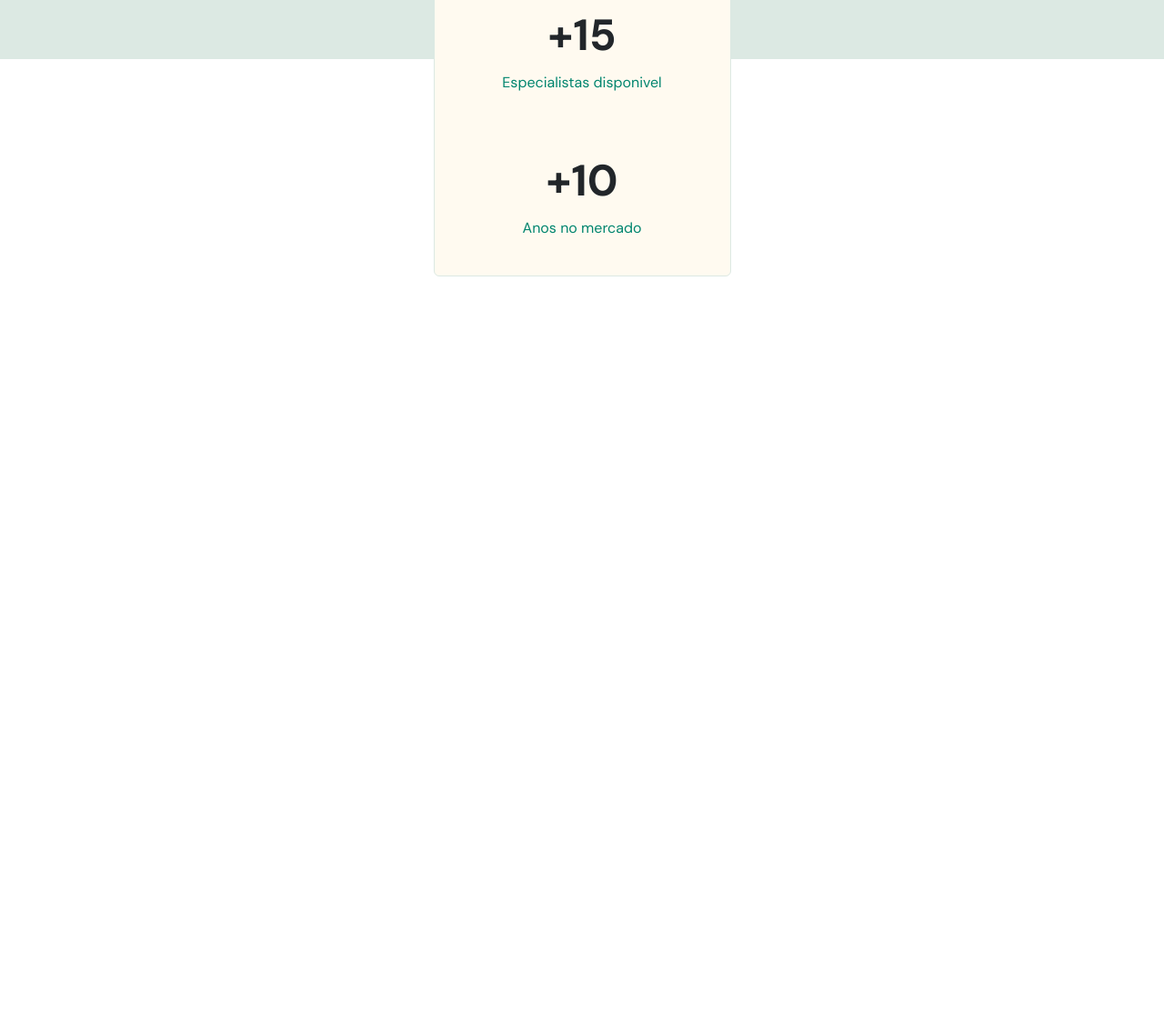
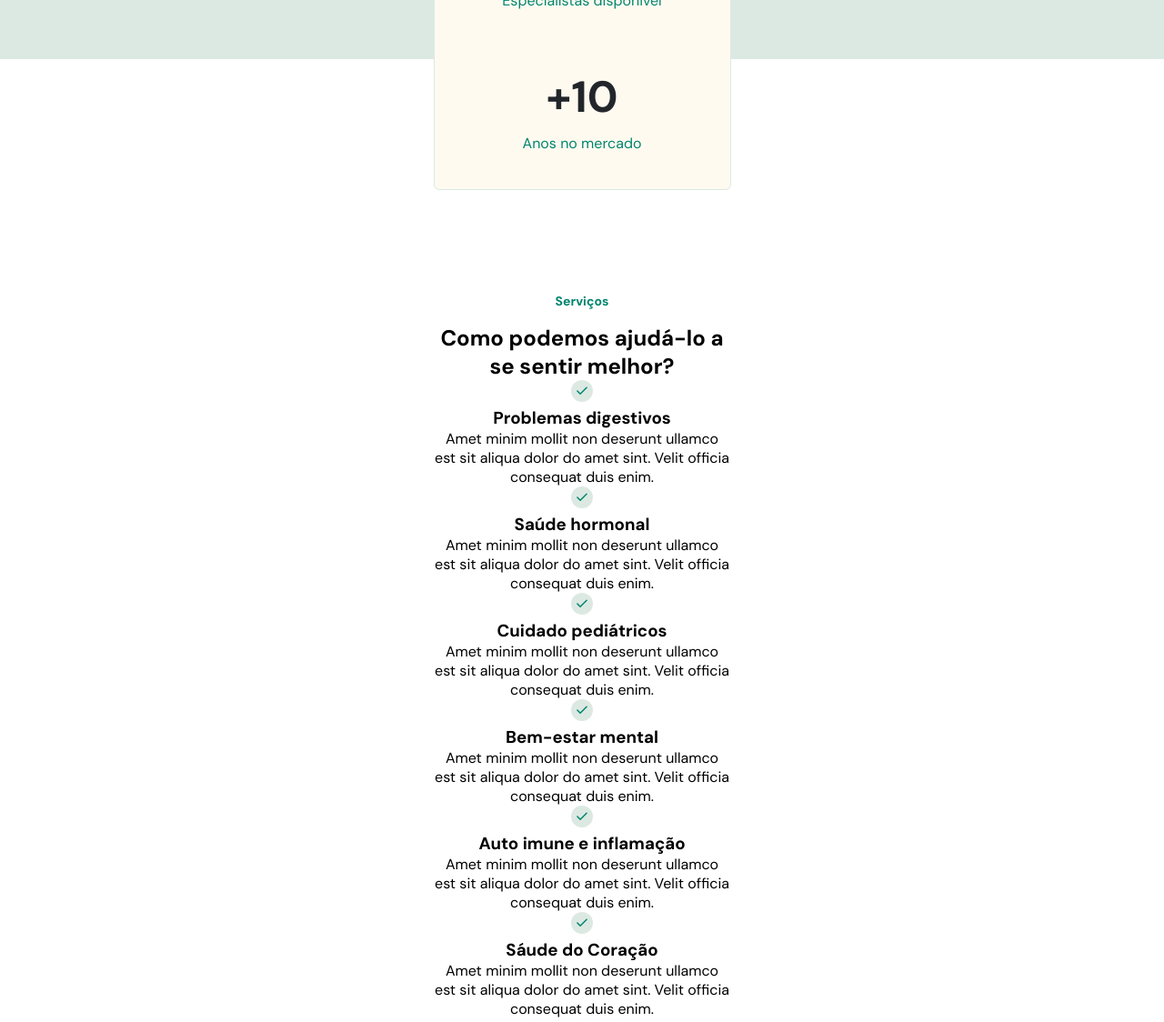
Before and after one commit to josetrafalgar/doctorcare.github.io, a plain HTML site: page index.html in a window 1280 px wide. Shown: the part 1087-2211 px from the top of the page at 91% size. Before the commit the page ends 1391 px from the top, so only its background shows below. Drawn offline with nearby package versions, Linux system fonts and the light colour scheme.

Commit message:
Add files via upload

```diff
--- a/index.html
+++ b/index.html
@@ -15,7 +15,7 @@
   <body onscroll="onScroll()" class="">
     <nav id="navigation" class="">
       <div class="wrapper">
-        <a class="logo" href="#">
+        <a class="logo" href="#home">
           <svg
             width="133"
             height="18"
@@ -68,9 +68,9 @@
 
         <div class="menu">
           <ul>
-            <li><a href="#">Ínicio</a></li>
-            <li><a href="#">Sobre</a></li>
-            <li><a href="#">Serviços</a></li>
+            <li><a onclick="closeMenu()" href="#home">Ínicio</a></li>
+            <li><a onclick="closeMenu()" href="#about">Sobre</a></li>
+            <li><a onclick="closeMenu()" href="#services">Serviços</a></li>
             <li><a href="#">Depoimentos</a></li>
           </ul>
           <button class="button">Agente sua Consulta</button>
@@ -215,12 +215,16 @@
         </button>
       </div>
     </nav>
-    <header class="wrapper">
+    <section id="home">
+      <div class="wrapper">
+        <header>
           <h4>BOAS-VINDAS A DOCTORCARE 👋</h4>
           <h1>Assistência médica simplificada para todos</h1>
+        </header>
+        <div class="content">
           <p>
-        Os médicos da DoctorCare vão além dos sintomas para tratar a causa raiz
-        de sua doença e proporcionar uma cura a longo prazo.
+            Os médicos da DoctorCare vão além dos sintomas para tratar a causa
+            raiz de sua doença e proporcionar uma cura a longo prazo.
           </p>
           <button>
             <svg
@@ -242,6 +246,8 @@
             src="assets/Foto.png"
             alt="Mulher negra vestido moleton e sorrindo"
           />
+
+        </div>
         <div class="stats">
           <div class="stat">
             <h3>+3.500</h3>
@@ -256,7 +262,185 @@
             <p>Anos no mercado</p>
           </div>
         </div>
+      </div>
+    </section>
+    <section id="services">
+      <div class="wrapper">
+        <header>
+          <h4>Serviços</h4>
+          <h2>Como podemos ajudá-lo a se sentir melhor?</h2>
         </header>
+<div class="content">
+  <div class="cards">
+    <div class="card">
+      <svg
+        width="24"
+        height="24"
+        viewBox="0 0 24 24"
+        fill="none"
+        xmlns="http://www.w3.org/2000/svg"
+      >
+        <circle cx="12" cy="12" r="12" fill="#DCE9E2" />
+        <path
+          d="M17.091 8.18182L10.091 15.1818L6.90918 12"
+          stroke="#00856F"
+          stroke-width="1.5"
+          stroke-linecap="round"
+          stroke-linejoin="round"
+        />
+      </svg>
+
+      <h3>Problemas digestivos</h3>
+      <p>
+        Amet minim mollit non deserunt ullamco est sit aliqua dolor do
+        amet sint. Velit officia consequat duis enim.
+      </p>
+    </div>
+
+    <div class="card">
+      <svg
+        width="24"
+        height="24"
+        viewBox="0 0 24 24"
+        fill="none"
+        xmlns="http://www.w3.org/2000/svg"
+      >
+        <circle cx="12" cy="12" r="12" fill="#DCE9E2" />
+        <path
+          d="M17.091 8.18182L10.091 15.1818L6.90918 12"
+          stroke="#00856F"
+          stroke-width="1.5"
+          stroke-linecap="round"
+          stroke-linejoin="round"
+        />
+      </svg>
+
+      <h3>Saúde hormonal</h3>
+      <p>
+        Amet minim mollit non deserunt ullamco est sit aliqua dolor do
+        amet sint. Velit officia consequat duis enim.
+      </p>
+    </div>
+
+    <div class="card">
+      <svg
+        width="24"
+        height="24"
+        viewBox="0 0 24 24"
+        fill="none"
+        xmlns="http://www.w3.org/2000/svg"
+      >
+        <circle cx="12" cy="12" r="12" fill="#DCE9E2" />
+        <path
+          d="M17.091 8.18182L10.091 15.1818L6.90918 12"
+          stroke="#00856F"
+          stroke-width="1.5"
+          stroke-linecap="round"
+          stroke-linejoin="round"
+        />
+      </svg>
+
+      <h3>Cuidado pediátricos</h3>
+      <p>
+        Amet minim mollit non deserunt ullamco est sit aliqua dolor do
+        amet sint. Velit officia consequat duis enim.
+      </p>
+    </div>
+
+    <div class="card">
+      <svg
+        width="24"
+        height="24"
+        viewBox="0 0 24 24"
+        fill="none"
+        xmlns="http://www.w3.org/2000/svg"
+      >
+        <circle cx="12" cy="12" r="12" fill="#DCE9E2" />
+        <path
+          d="M17.091 8.18182L10.091 15.1818L6.90918 12"
+          stroke="#00856F"
+          stroke-width="1.5"
+          stroke-linecap="round"
+          stroke-linejoin="round"
+        />
+      </svg>
+
+      <h3>Bem-estar mental</h3>
+      <p>
+        Amet minim mollit non deserunt ullamco est sit aliqua dolor do
+        amet sint. Velit officia consequat duis enim.
+      </p>
+    </div>
+
+    <div class="card">
+      <svg
+        width="24"
+        height="24"
+        viewBox="0 0 24 24"
+        fill="none"
+        xmlns="http://www.w3.org/2000/svg"
+      >
+        <circle cx="12" cy="12" r="12" fill="#DCE9E2" />
+        <path
+          d="M17.091 8.18182L10.091 15.1818L6.90918 12"
+          stroke="#00856F"
+          stroke-width="1.5"
+          stroke-linecap="round"
+          stroke-linejoin="round"
+        />
+      </svg>
+
+      <h3>Auto imune e inflamação</h3>
+      <p>
+        Amet minim mollit non deserunt ullamco est sit aliqua dolor do
+        amet sint. Velit officia consequat duis enim.
+      </p>
+    </div>
+
+    <div class="card">
+      <svg
+        width="24"
+        height="24"
+        viewBox="0 0 24 24"
+        fill="none"
+        xmlns="http://www.w3.org/2000/svg"
+      >
+        <circle cx="12" cy="12" r="12" fill="#DCE9E2" />
+        <path
+          d="M17.091 8.18182L10.091 15.1818L6.90918 12"
+          stroke="#00856F"
+          stroke-width="1.5"
+          stroke-linecap="round"
+          stroke-linejoin="round"
+        />
+      </svg>
+
+      <h3>Sáude do Coração</h3>
+      <p>
+        Amet minim mollit non deserunt ullamco est sit aliqua dolor do
+        amet sint. Velit officia consequat duis enim.
+      </p>
+    </div>
+  </div>
+</div>
+      </div>
+    </section>
+    <section id="about">
+      <div class="wrapper">
+        <header>
+          <h4>SOBRE NÓS</h4>
+          <h2>Entenda quem somos e por que existimos</h2>
+        </header>
+        <div class="content">
+          <p>
+            Amet minim mollit non deserunt ullamco est sit aliqua dolor do amet sint. Velit officia consequat duis enim. Amet minim mollit non deserunt ullamco est sit aliqua dolor do amet sint. Velit officia consequat duis enim. Amet minim mollit non deserunt ullamco est sit aliqua dolor do amet sint. Velit officia consequat duis enim. Amet minim mollit non deserunt ullamco est sit aliqua dolor do amet sint. Velit officia consequat duis enim. Amet minim mollit non deserunt ullamco est sit aliqua dolor do amet sint.
+          </p>
+          <img src="/assets/happy-doctor-holding-a-clipboard-with-patients.png" alt="Doutor Feliz segurando uma prancheta com pacientes">
+        </div>
+      </div>
+    </section>
+
+    <script src="https://unpkg.com/scrollreveal"></script>
     <script src="js/main.js"></script>
   </body>
 </html>
```
Lines whose indentation alone changed are shown as unchanged.
